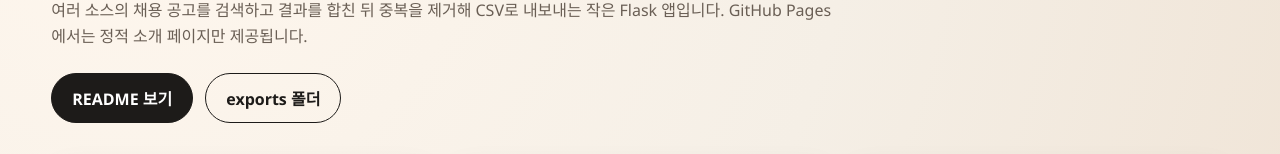
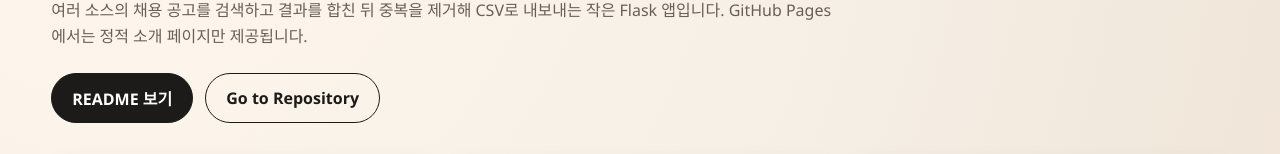
Before and after one commit to Kyoung9/Kyoung9.github.io, a plain HTML site: page index.html in a window 1280 px wide. Shown: the part 310-464 px from the top of the page. Drawn offline with Linux system fonts and the light colour scheme.

Commit message:
update index.html

```diff
--- a/index.html
+++ b/index.html
@@ -167,7 +167,7 @@
           </p>
           <div class="cta">
             <a class="button" href="./README.md">README 보기</a>
-            <a class="button secondary" href="./exports/">exports 폴더</a>
+            <a class="button secondary" href="https://github.com/Kyoung9/Kyoung9.github.io">Go to Repository</a>
           </div>
         </section>
 
```
